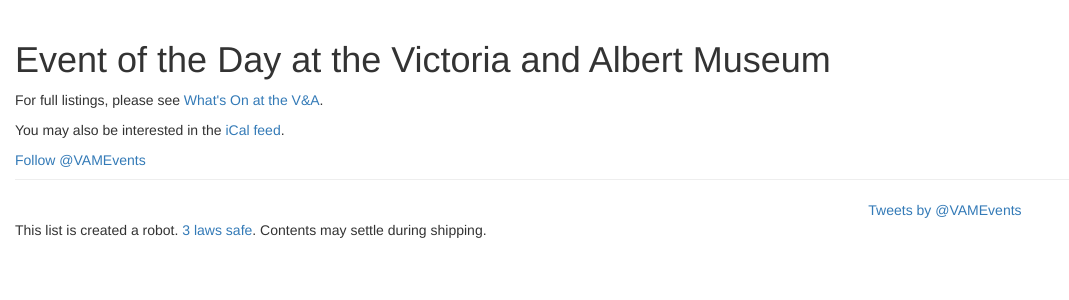
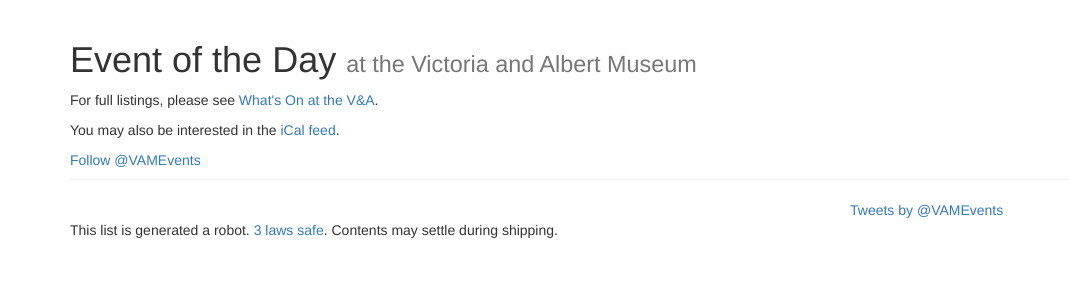
Before and after one commit to vanda/watbot, a Python web app: template templates/main.html in a window 1280 px wide. Shown: the top 300 px of the page, without its empty margins (0-1069 px from the left). Run offline with Jinja, Linux system fonts and the light colour scheme; the template is opened without the code that fills it, so the values that code supplies are empty; some libraries are stand-ins or nearby versions.

Commit message:
Another tweak to the front end

```diff
--- a/templates/main.html
+++ b/templates/main.html
@@ -8,11 +8,11 @@
 </head>
 <body>
 
-<div class="container-fluid">
+<div class="container">
 
     <header class="page-header">
         <h1>
-            Event of the Day at the Victoria and Albert Museum
+            Event of the Day <small>at the Victoria and Albert Museum</small>
         </h1>
 
         <p>For full listings, please see <a href="http://www.vam.ac.uk" target="_blank">What's On at the V&A</a>.</p>
@@ -20,7 +20,6 @@
 
         <a class="twitter-follow-button" href="https://twitter.com/VAMEvents" data-size="large" data-show-count="true" data-lang="en">Follow @VAMEvents</a>
         <script type="text/javascript">window.twttr = (function (d, s, id) { var t, js, fjs = d.getElementsByTagName(s)[0]; if (d.getElementById(id)) return; js = d.createElement(s); js.id = id; js.src= "https://platform.twitter.com/widgets.js"; fjs.parentNode.insertBefore(js, fjs);  return window.twttr || (t = { _e: [], ready: function (f) { t._e.push(f) } });}(document, "script", "twitter-wjs"));</script>
-
 
     </header>
 
@@ -45,14 +44,14 @@
         </div>
 
         <div class="col-md-4">
-            <a class="twitter-timeline" data-chrome="nofooter noheader" data-dnt="true" href="https://twitter.com/VAMEvents" data-widget-id="516938525443227648">Tweets by @VAMEvents</a>
+            <a class="twitter-timeline" data-chrome="nofooter noheader" data-dnt="true" href="https://twitter.com/VAMEvents" data-widget-id="516938525443227648" style-="width: 100%">Tweets by @VAMEvents</a>
             <script>!function(d,s,id){var js,fjs=d.getElementsByTagName(s)[0],p=/^http:/.test(d.location)?'http':'https';if(!d.getElementById(id)){js=d.createElement(s);js.id=id;js.src=p+"://platform.twitter.com/widgets.js";fjs.parentNode.insertBefore(js,fjs);}}(document,"script","twitter-wjs");</script>
         </div>
 
     </div>
 
     <footer>
-        <p>This list is created a robot. <a href="http://tvtropes.org/pmwiki/pmwiki.php/Main/ThreeLawsCompliant" target="_blank">3 laws safe</a>. Contents may settle during shipping.</p>
+        <p>This list is generated a robot. <a href="http://tvtropes.org/pmwiki/pmwiki.php/Main/ThreeLawsCompliant" target="_blank">3 laws safe</a>. Contents may settle during shipping.</p>
     </footer>
 
 </div>
```
